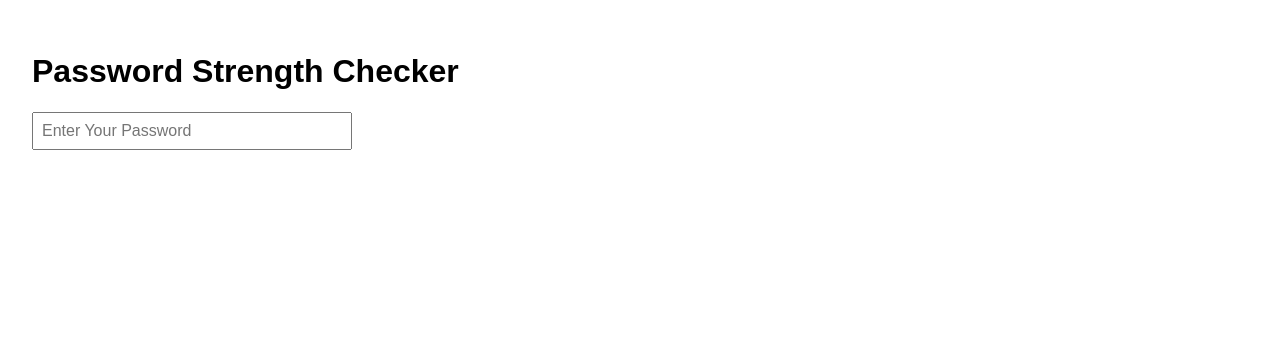
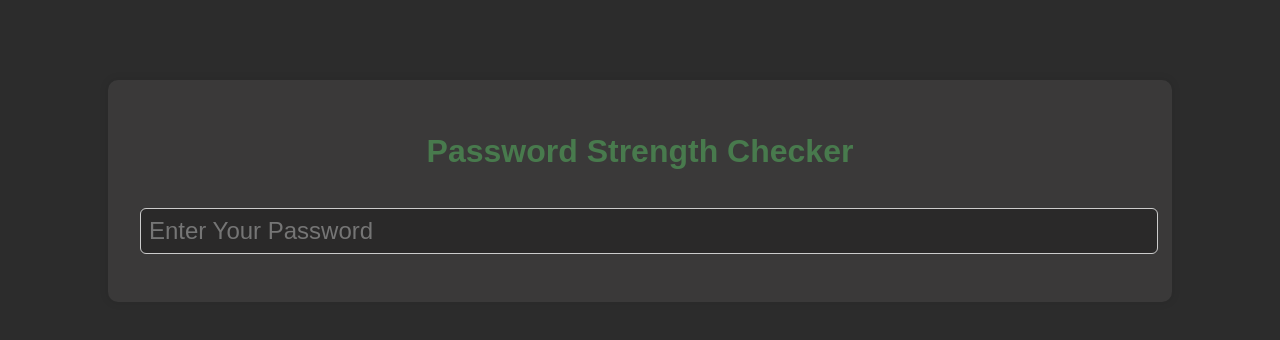
Before and after one commit to sankalp773/password-strength-checker, a React (Create React App) app in the folder frontend/: page / in a window 1280 px wide. Shown: the top 340 px of the page. Built offline with nearby package versions, Linux system fonts and the light colour scheme.

Commit message:
worked a little on the styles

```diff
--- a/frontend/src/App.css
+++ b/frontend/src/App.css
@@ -1,38 +1,49 @@
-.App {
-  text-align: center;
+/* App Container */
+body {
+  background-color: #2c2c2c;
+  color: #ffffff;
+  font-family: Arial, sans-serif;
+}
+.app-container {
+  padding: 2rem;
+  font-family:  Arial, sans-serif;
+  max-width: 1000px;
+  margin: 5rem auto;
+  background-color: #3a3939;
+  border-radius: 10px;
+  box-shadow: 0 0 10px rgba(0, 0, 0, 0.1);
 }
 
-.App-logo {
-  height: 40vmin;
-  pointer-events: none;
+/* Header */
+h1 {
+  text-align: center;
+  color: #487a4d;
 }
 
-@media (prefers-reduced-motion: no-preference) {
-  .App-logo {
-    animation: App-logo-spin infinite 20s linear;
-  }
+/* Password Input */
+.password-input {
+  background-color: rgb(42, 41, 41);
+  padding: 0.5rem;
+  font-size: 1.5rem;
+  width: 100%;
+  margin-top: 1rem;
+  border-radius: 6px;
+  border: 1px solid #ccc;
 }
 
-.App-header {
-  background-color: #282c34;
-  min-height: 100vh;
-  display: flex;
-  flex-direction: column;
-  align-items: center;
-  justify-content: center;
-  font-size: calc(10px + 2vmin);
-  color: white;
+/* Feedback */
+.feedback-box {
+  margin-top: 1rem;
+  font-weight: bold;
+  white-space: pre-line;
+  font-size: 1.2rem;
+  color: rgb(187, 166, 134);
 }
 
-.App-link {
-  color: #61dafb;
+/* Strength Bar */
+.strength-bar {
+  height: 15px;
+  transition: width 0.5s ease;
+  border-radius: 8px;
+  margin-top: 0.5rem;
 }
-
-@keyframes App-logo-spin {
-  from {
-    transform: rotate(0deg);
-  }
-  to {
-    transform: rotate(360deg);
-  }
-}
--- a/frontend/src/App.js
+++ b/frontend/src/App.js
@@ -1,4 +1,5 @@
 import React, {useState} from 'react';
+import "./App.css";
 
 
 function getColor(score) {
@@ -51,7 +52,7 @@ function App(){
 
 
   return(
-    <div style={{padding: "2rem",fontFamily: "sans-serif"}}>
+    <div className='app-container'>
       <h1>Password Strength Checker </h1>
 
         <input
@@ -62,23 +63,17 @@ function App(){
           setPassword(e.target.value);
           checkPasswordLive(e.target.value);
         }}
-        style={{
-          padding: "0.5rem",
-          fontSize: "1rem",
-          width:"300px",
-          marginRight: "1rem",
-        }}
+        className='password-input'
         />
 
       <div style={{marginTop: "1rem",fontWeight: "bold"}}>
         {feedback && (
-          <div style={{marginTop: "1rem",fontWeight: "bold"}}>
-            <div style={{
-                height: "10px",
+          <div className= "feedback-box">
+            <pre>{feedback}</pre>
+            <div className="strength-bar"
+              style={{
                 width: `${(score+1)*20}%`,
                 backgroundColor: getColor(score),
-                transition: "width 0.5s ease",
-                borderRadius: "5px",
               }}
               ></div>
           </div>
```
